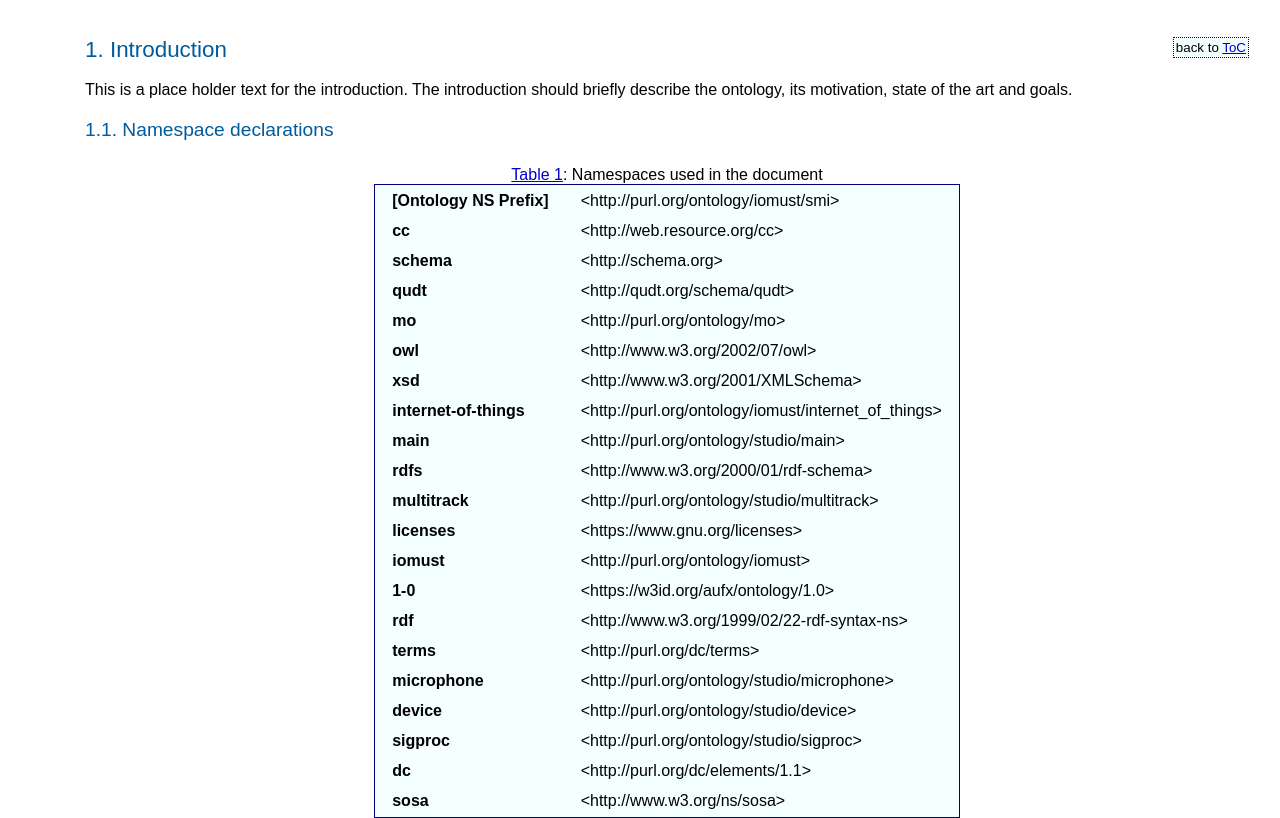
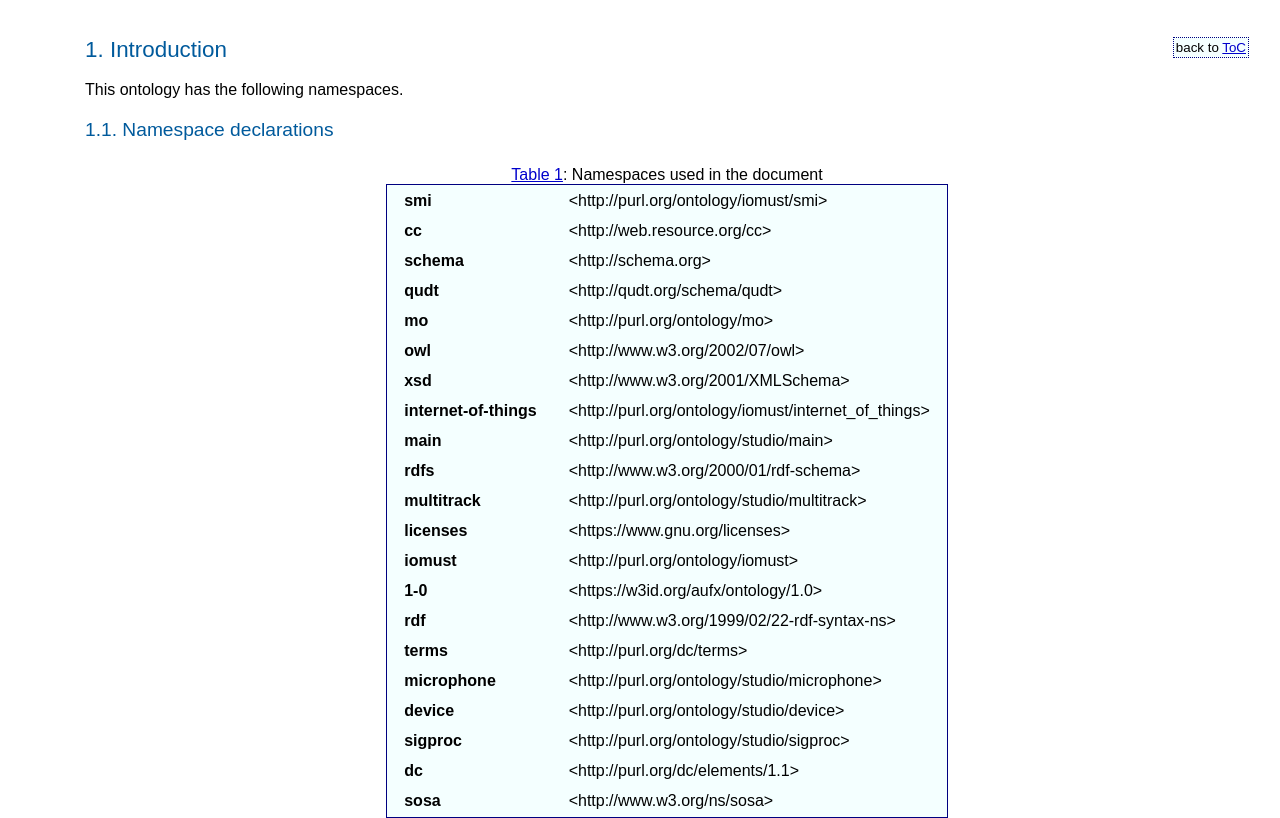
Before and after one commit to lucaturchet/smi_ontology, a plain HTML site: page docs/index.html in a window 1280 px wide. Shown: the part 1826-2644 px from the top of the page. Drawn offline with nearby package versions, Linux system fonts and the light colour scheme.

Commit message:
Improved docs/index.html with namespace information

```diff
--- a/docs/index.html
+++ b/docs/index.html
@@ -87,14 +87,14 @@ There was no previous comprehensive data model for the SMIs domain, however the
 <!--INTRODUCTION SECTION-->
     <div id="introduction"><h2 id="intro" class="list">Introduction <span class="backlink"> back to <a href="#toc">ToC</a></span></h2>
 <span class="markdown">
-This is a place holder text for the introduction. The introduction should briefly describe the ontology, its motivation, state of the art and goals.</span>
+This ontology has the following namespaces.
 <div id="namespacedeclarations">
 <h3 id="ns" class="list">Namespace declarations</h3>
 <div id="ns" align="center">
 <table>
 <caption> <a href="#ns"> Table 1</a>: Namespaces used in the document </caption>
 <tbody>
-<tr><td><b>[Ontology NS Prefix]</b></td><td>&lt;http://purl.org/ontology/iomust/smi&gt;</td></tr>
+<tr><td><b>smi</b></td><td>&lt;http://purl.org/ontology/iomust/smi&gt;</td></tr>
 <tr><td><b>cc</b></td><td>&lt;http://web.resource.org/cc&gt;</td></tr>
 <tr><td><b>schema</b></td><td>&lt;http://schema.org&gt;</td></tr>
 <tr><td><b>qudt</b></td><td>&lt;http://qudt.org/schema/qudt&gt;</td></tr>
```
